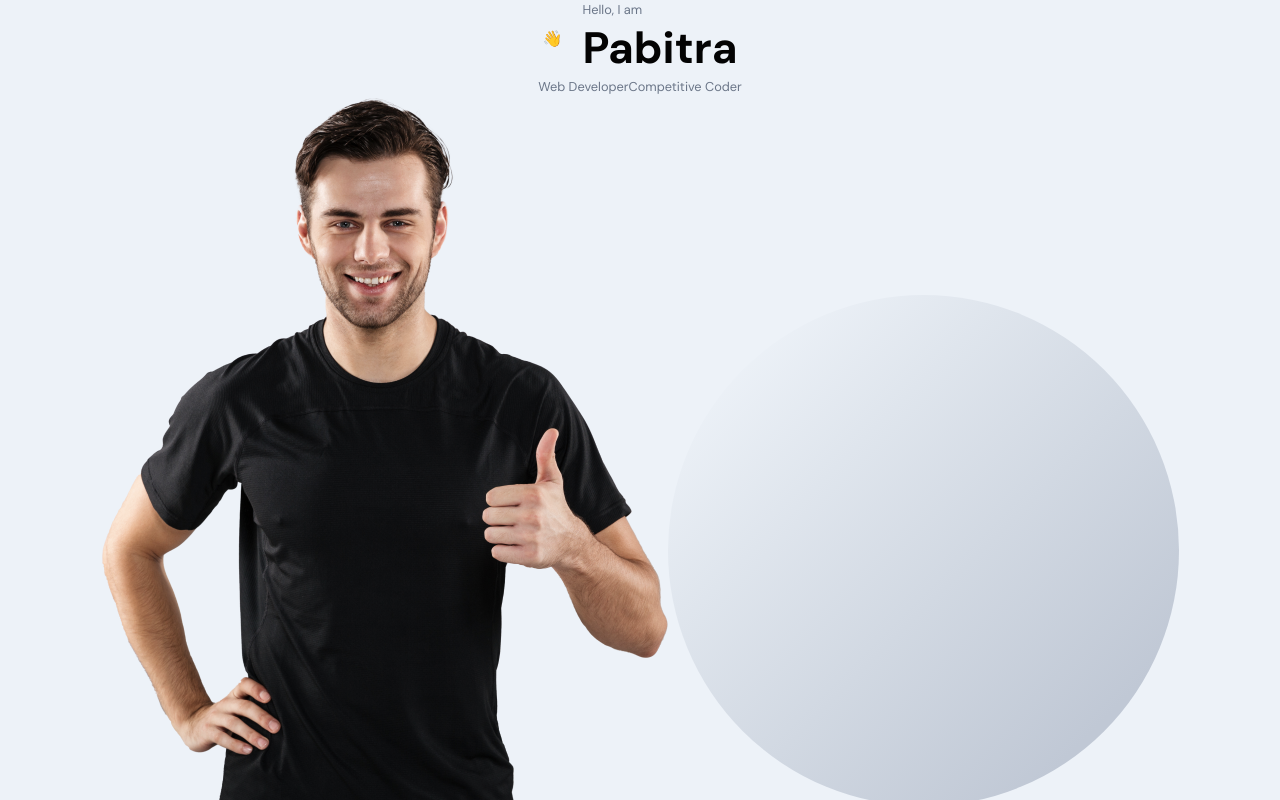
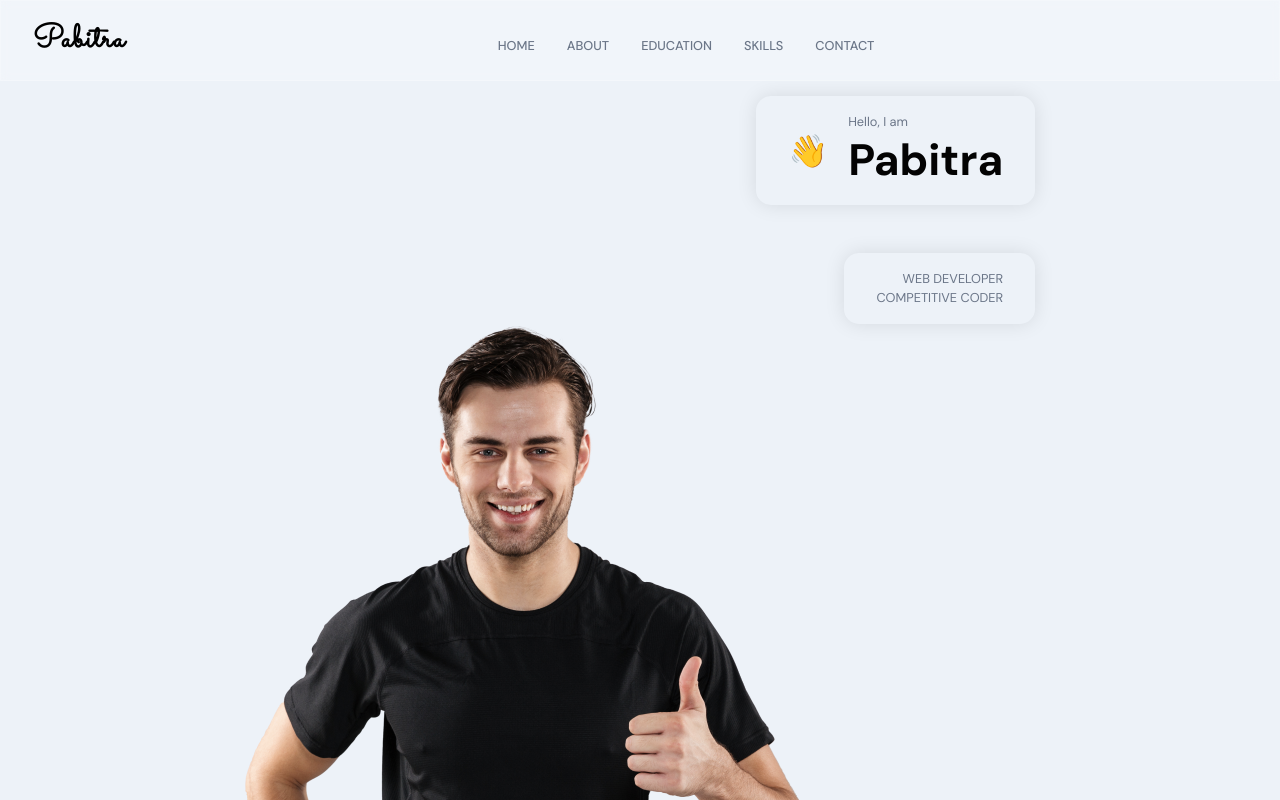
Before and after one commit to appu900/myPortfolio, a React (Create React App) app in the folder frontend/: page / in a window 1280 px wide. Shown: the top 800 px of the page. Built offline with nearby package versions, Linux system fonts and the light colour scheme.

Commit message:
adding style to app header badge

```diff
--- a/frontend/src/App.js
+++ b/frontend/src/App.js
@@ -5,7 +5,7 @@
 function App() {
   return (
     <div className="app">
-      {/* <Navbar /> */}
+      <Navbar />
       <Header />
       <About />
       <Work />
--- a/frontend/src/container/Header/Header.jsx
+++ b/frontend/src/container/Header/Header.jsx
@@ -16,7 +16,7 @@
 
 function Header() {
   return (
-    <div className="app__header app__flex">
+    <div id="home" className="app__header app__flex">
       <motion.div
         whileInView={{ x: [-100, 0], opacity: [0, 1] }}
         transition={{ duration: 0.5 }}
--- a/frontend/src/container/Header/Header.scss
+++ b/frontend/src/container/Header/Header.scss
@@ -0,0 +1,100 @@
+#home {
+    position: relative;
+    background-color: url(../../assets/bgIMG.png);
+    background-size: cover;
+    background-repeat: repeat;
+    background-position: center;
+
+    .app__wrapper {
+        padding: 0;
+
+        .copyright {
+            display: none;
+        }
+    }
+}
+
+.app__header {
+    flex: 1;
+    width: 100%;
+    height: 100%;
+    flex-direction: row;
+    padding: 6rem 2rem 0;
+
+    @media screen and (min-width: 2000px) {
+        padding-top: 8rem;
+    }
+
+    @media screen and (max-width: 1200px) {
+        flex-direction: column;
+    }
+
+    @media screen and (max-width: 400px) {
+        padding: 6rem 1rem 2rem;
+    }
+}
+
+.app__header-info {
+    flex: 0.65;
+    display: flex;
+    flex-direction: column;
+    justify-content: first-start;
+    align-items: flex-start;
+    height: 100%;
+
+    @media screen and (max-width: 2000px) {
+       width: 100%;
+       margin-right: 0rem;
+    }
+}
+
+.app__header-badge {
+    width: 100%;
+    display: flex;
+    justify-content: flex-end;
+    align-items: flex-end;
+    flex-direction: column;
+
+    .badge-cmp, .tag-cmp {
+        padding: 1rem 2rem;
+        border: var(--white-color);
+        border-radius: 15px;
+        flex-direction: row;
+        width: auto;
+        box-shadow: 0 0 20px rgba(0, 0, 0, 0.1);
+    }
+
+    .tag-cmp {
+        flex-direction: column;
+        margin-top: 3rem;
+
+        p {
+            width: 100%;
+            text-align: right;
+            text-transform: uppercase;
+        }
+    }
+
+    span {
+        font-size: 2rem;
+
+        @media screen and (min-width: 2000px) {
+            font-size: 5rem;
+        }
+    }
+
+    @media screen and (max-width: 1200px) {
+        justify-content: flex-start;
+        align-items: flex-start;
+    }
+}
+
+.app__header-circles {
+    flex: 0.75;
+    display: flex;
+    flex-direction: column;
+    justify-content: space-evenly;
+    align-items: flex-start;
+    height: 100%;
+    margin-left: 1rem;
+}
```
